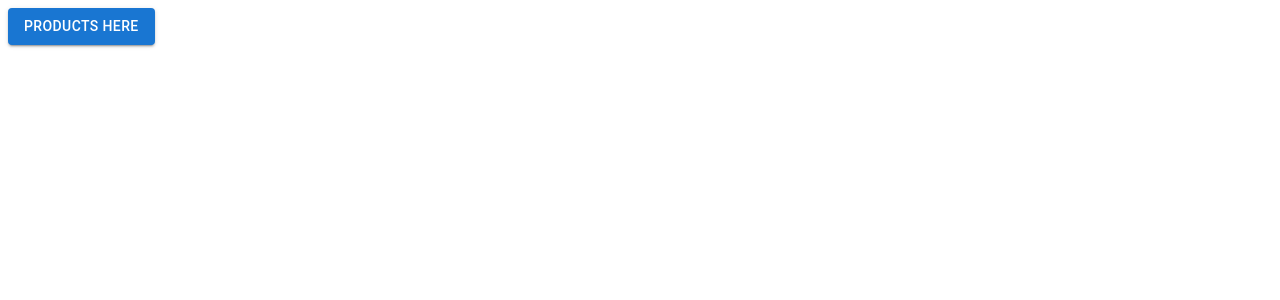
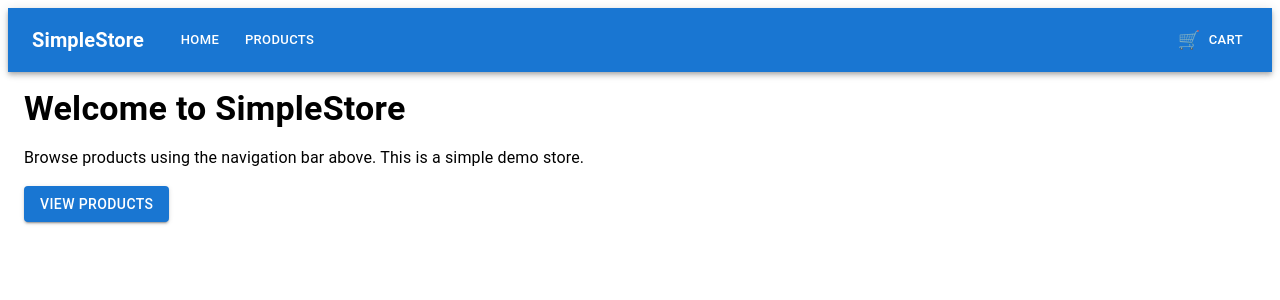
Before and after one commit to antmtn/SimpleStore, a React app in the folder frontend/: page / in a window 1280 px wide. Shown: the top 300 px of the page. Built offline with nearby package versions, Linux system fonts and the light colour scheme; the HTML template or start-up script is replaced by a standard one.

Commit message:
added navbar, cartpage, and add to cart button for each product

```diff
--- a/frontend/src/App.jsx
+++ b/frontend/src/App.jsx
@@ -2,15 +2,22 @@ import { useState } from 'react'
 import { Route, Routes } from 'react-router-dom';
 import Products from "./pages/Products.jsx";
 import Home from "./pages/Home.jsx";
+import Cart from "./pages/Cart.jsx";
 
 function App() {
+  const [cart, setCart] = useState([]);
+
+  function addToCart(product){
+    setCart(prev => [...prev, product]);
+  }
 
   return (
     <>
-        <Routes>
-            <Route path={'/'} element={<Home/>}></Route>
-            <Route path={'/products'} element={<Products/>}></Route>
-        </Routes>
+    <Routes>
+      <Route path='/' element={<Home/>} />
+      <Route path='/products' element={<Products addToCart={addToCart}/>} />
+      <Route path='/cart' element={<Cart cart = {cart}/>} />
+    </Routes>
     </>
   )
 }
--- /dev/null
+++ b/frontend/src/components/NavBar.jsx
@@ -0,0 +1,65 @@
+import AppBar from '@mui/material/AppBar';
+import Toolbar from '@mui/material/Toolbar';
+import Typography from '@mui/material/Typography';
+import Button from '@mui/material/Button';
+import Box from '@mui/material/Box';
+import IconButton from '@mui/material/IconButton'; // (No longer used for Cart but kept if you add other icon actions later)
+import { Link } from 'react-router-dom';
+
+// Minimal reusable navigation bar.
+// Keep this at the top of every page for consistent navigation.
+// Uses MUI AppBar + Buttons wired to react-router for client-side navigation.
+// You can add more links later (Cart, About, etc.).
+function NavBar() {
+  return (
+    <AppBar position="static" color="primary" sx={{ mb: 2 }}>
+      <Toolbar>
+        {/* Brand / Logo */}
+        <Typography
+          variant="h6"
+          component={Link}
+          to="/"
+          style={{
+            textDecoration: 'none',
+            color: 'inherit',
+            fontWeight: 600,
+            marginRight: '1.5rem'
+          }}
+        >
+          SimpleStore
+        </Typography>
+
+        {/* Navigation links */}
+        <Box sx={{ display: 'flex', gap: 1 }}>
+          <Button
+            component={Link}
+            to="/"
+            color="inherit"
+            size="small"
+          >Home</Button>
+          <Button
+            component={Link}
+            to="/products"
+            color="inherit"
+            size="small"
+          >Products</Button>
+        </Box>
+
+        {/* Right side actions: Cart link styled like other nav items */}
+        <Box sx={{ marginLeft: 'auto', display: 'flex', gap: 1 }}>
+          <Button
+            component={Link}
+            to="/cart"
+            color="inherit"
+            size="small"
+            startIcon={<span role="img" aria-label="cart">🛒</span>}
+          >
+            Cart
+          </Button>
+        </Box>
+      </Toolbar>
+    </AppBar>
+  );
+}
+
+export default NavBar;
--- /dev/null
+++ b/frontend/src/pages/Cart.jsx
@@ -0,0 +1,45 @@
+import NavBar from "../components/NavBar.jsx";
+import Box from "@mui/material/Box";
+import Typography from "@mui/material/Typography";
+import Button from "@mui/material/Button";
+
+function Cart({cart}) {
+  // Placeholder for future cart items array
+
+  const isEmpty = cart.length === 0;
+
+  return (
+    <>
+      <NavBar />
+      <Box sx={{ px: 2 }}>
+        <Typography variant="h4" sx={{ mb: 2, fontWeight: 600 }}>
+          Your Cart
+        </Typography>
+        {isEmpty && (
+          <Typography variant="body1" sx={{ mb: 3 }}>
+            Your cart is empty. Add products to see them here.
+          </Typography>
+        )}
+        {isEmpty && (
+          <Button variant="contained" href="/products">
+            Browse Products
+          </Button>
+        )}
+        {/* When you have items, render them here. Example structure:
+            items.map(p => (
+              <Box key={p.id}>{p.name} - ${p.price}</Box>
+            ))
+         */}
+         {
+          cart.map((item, i) => (
+            <Box key={i} sx={{mb: 1}}>
+              {item.name} - ${item.price}
+            </Box>
+          ))
+         }
+      </Box>
+    </>
+  );
+}
+
+export default Cart;
--- a/frontend/src/pages/Home.jsx
+++ b/frontend/src/pages/Home.jsx
@@ -1,8 +1,24 @@
 import Button from "@mui/material/Button";
+import NavBar from "../components/NavBar.jsx";
+import Box from '@mui/material/Box';
+import Typography from '@mui/material/Typography';
 
 function Home() {
     return (
-    <Button variant={"contained"} href={'/products'}>Products Here</Button>
+        <>
+            <NavBar />
+            <Box sx={{ px: 2 }}>
+                <Typography variant="h4" sx={{ mb: 2, fontWeight: 600 }}>
+                    Welcome to SimpleStore
+                </Typography>
+                <Typography variant="body1" sx={{ mb: 2 }}>
+                    Browse products using the navigation bar above. This is a simple demo store.
+                </Typography>
+                <Button variant="contained" component={Button} href={'/products'}>
+                    View Products
+                </Button>
+            </Box>
+        </>
     )
 }
 
--- a/frontend/src/pages/Products.jsx
+++ b/frontend/src/pages/Products.jsx
@@ -1,8 +1,10 @@
 import {useEffect, useState} from 'react'
 import Paper from '@mui/material/Paper';
 import Box from '@mui/material/Box';
+import NavBar from "../components/NavBar.jsx";
+import Button from '@mui/material/Button';
 
-function Products() {
+function Products({addToCart}) {
 
     const [products, setProducts] = useState([]);
 
@@ -24,7 +26,8 @@ function Products() {
 
     return (
         <>
-            <h1>Products</h1>
+            <NavBar />
+            <h1 style={{ marginLeft: '16px' }}>Products</h1>
             <Box elevation={6} variant="outlined" square={true} sx={{ display: 'grid',
                 gridTemplateColumns: 'repeat(auto-fill, minmax(140px, 1fr))',
                 gap: 2,
@@ -57,6 +60,14 @@ function Products() {
                             }}>
                             </img></div>
                         <p><strong>{product.name}</strong></p><p>${product.price}</p>
+                        <Button
+                            variant="contained"
+                            size="small"
+                            onClick={() => addToCart(product)}
+                        >
+                            Add to Cart
+
+                        </Button>
                     </Paper>
                 ))}
 
```
